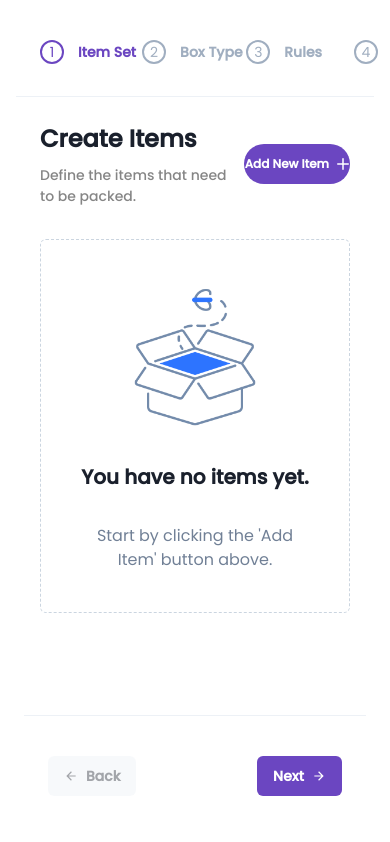
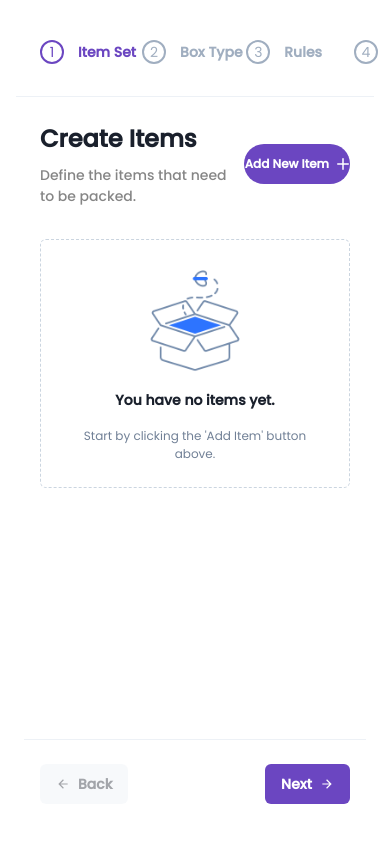
Before and after one commit to jennie232/PaccurateViz, a Next.js app: page / in a window 390 px wide. Shown: the top 842 px of the page. Built offline with nearby package versions, Linux system fonts and the light colour scheme.

Commit message:
Update responsiveness for EmptyState text and image

```diff
--- a/src/components/PaccurateStepper.tsx
+++ b/src/components/PaccurateStepper.tsx
@@ -106,7 +106,7 @@ function PaccurateStepper() {
                 p={6}
             >
                 <Divider mt={2} />
-                <Flex mt={4} p={6} justify="space-between">
+                <Flex mt={2} p={4} justify="space-between">
                     <Button
                         fontSize="sm"
                         onClick={() => setActiveStep(activeStep - 1)}
--- a/src/components/UI/EmptyState.tsx
+++ b/src/components/UI/EmptyState.tsx
@@ -1,39 +1,41 @@
 "use client"
-import React, { useState } from 'react';
-import {
-    Table,
-    Thead,
-    Tbody,
-    Tr,
-    Th,
-    Td,
-    IconButton,
-    Checkbox,
-    useDisclosure,
-    Modal,
-    ModalOverlay,
-    ModalContent,
-    ModalHeader,
-    ModalBody,
-    ModalCloseButton,
-    Box,
-    Image,
-    Text,
-    VStack,
-} from '@chakra-ui/react';
+import React from 'react';
+import { Image, Text, VStack, Flex } from '@chakra-ui/react';
 
 interface EmptyStateProps {
     subject: string;
+    height?: string;
 }
 
-export const EmptyState: React.FC<EmptyStateProps> = ({ subject }) => {
+export const EmptyState: React.FC<EmptyStateProps> = ({ subject, height = '100%' }) => {
     return (
-        <Box textAlign="center" borderStyle="dashed" borderWidth={1} borderColor="gray.300" p={10} borderRadius="md">
-            <VStack gap={8}>
-                <Image src="/empty-state.png" alt="Empty state" width="150px" />
-                <Text fontSize="xl" fontWeight="bold">You have no {subject.toLowerCase()}s yet.</Text>
-                <Text color="gray.500" fontSize="md">Start by clicking the 'Add {subject}' button above.</Text>
+        <Flex
+            height={height}
+            width="100%"
+            alignItems="center"
+            justifyContent="center"
+            textAlign="center"
+            borderStyle="dashed"
+            borderWidth={1}
+            borderColor="gray.300"
+            borderRadius="md"
+        >
+            <VStack spacing={4} p={6} maxWidth="100%">
+                <Image
+                    src="/empty-state.png"
+                    alt="Empty state"
+                    width="auto"
+                    height="auto"
+                    maxWidth="150px"
+                    maxHeight="13vh"
+                />
+                <Text fontSize={["sm", "md", "lg"]} fontWeight="bold">
+                    You have no {subject.toLowerCase()}s yet.
+                </Text>
+                <Text color="gray.500" fontSize={["xs", "sm"]}>
+                    Start by clicking the 'Add {subject}' button above.
+                </Text>
             </VStack>
-        </Box>
+        </Flex>
     );
 };
```
